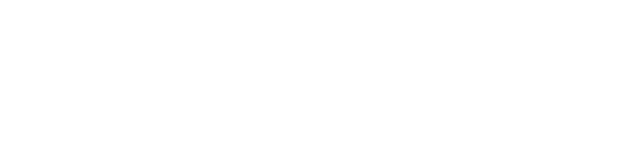
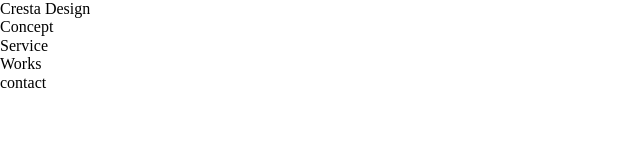
Before and after one commit to kouhei-28/comp_2, a plain HTML site: page index.html in a window 1280 px wide. Shown: the whole page, without its empty margins (0-640 px from the left). Drawn offline with Linux system fonts and the light colour scheme.

Commit message:
ヘッダーのマークアップ

```diff
--- a/index.html
+++ b/index.html
@@ -10,6 +10,15 @@
   </head>
   <body>
     <header>
+      <div class="header-logo"><a href="">Cresta Design</a></div>
+      <nav class="pc-nav">
+        <ul>
+          <li><a href="">Concept</a></li>
+          <li><a href="">Service</a></li>
+          <li><a href="">Works</a></li>
+          <li><a href="">contact</a></li>
+        </ul>
+      </nav>
     </header>
 
     <main>
```
